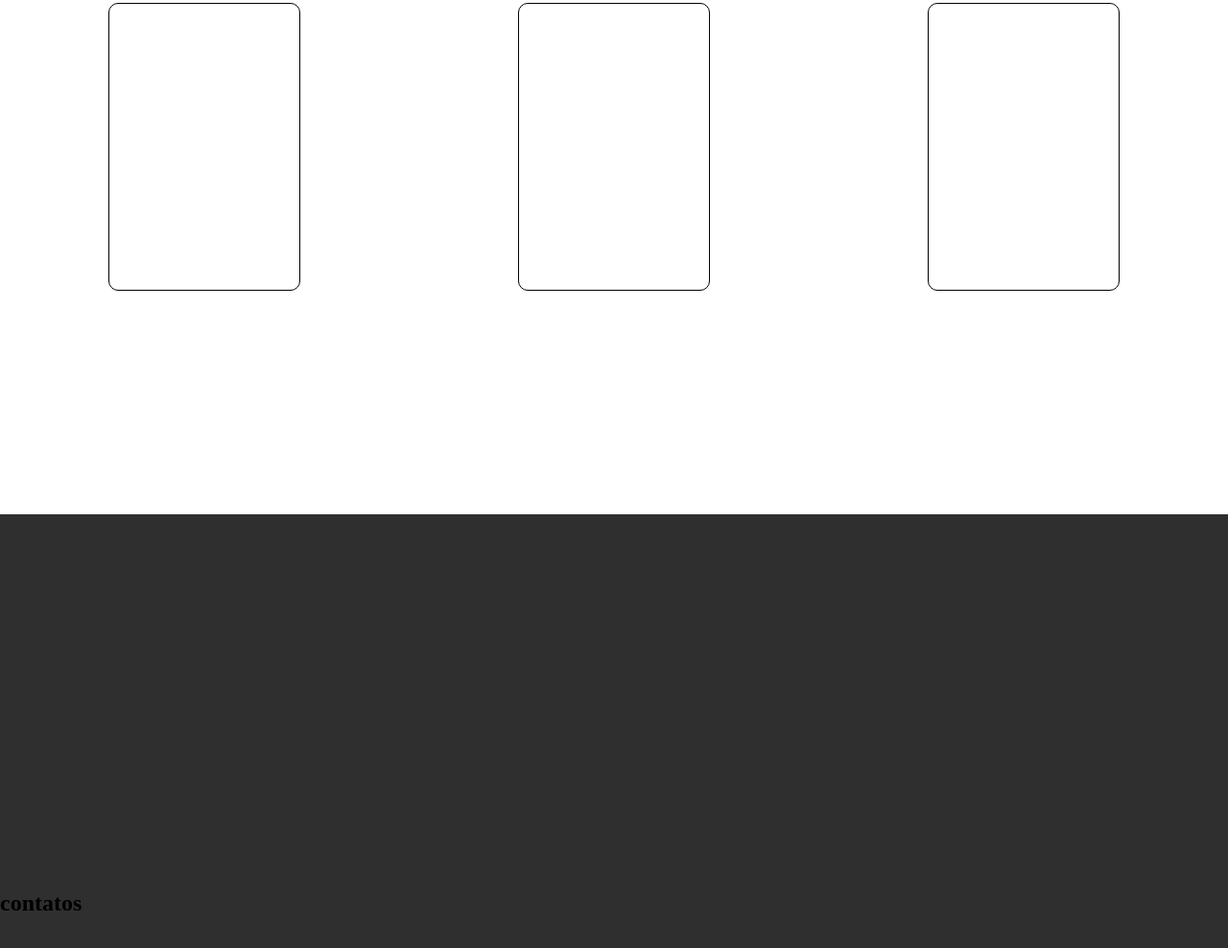
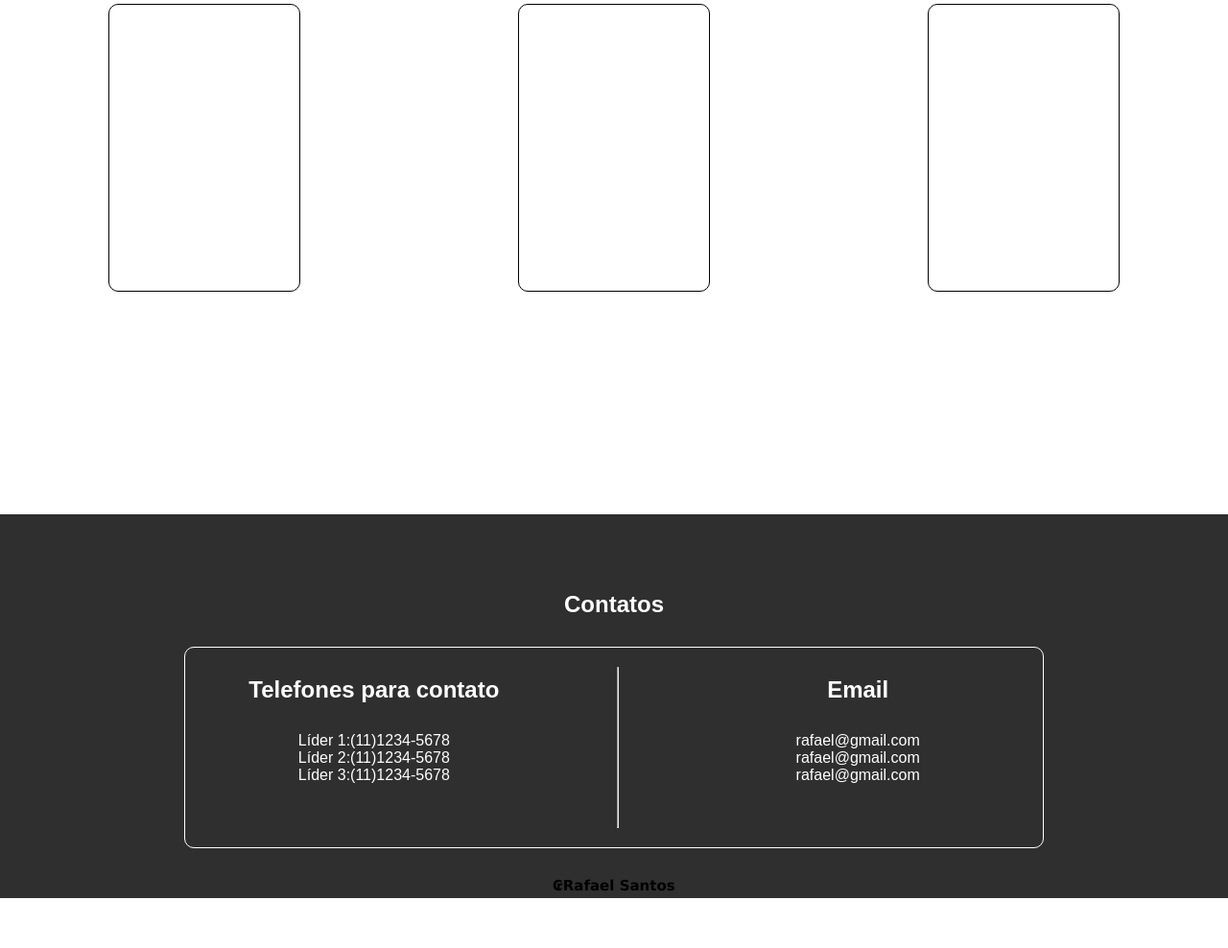
Before and after one commit to RafaelDFSdev/DragonsGuardians, a plain HTML site: page index.html in a window 1280 px wide. Shown: the part 1744-2732 px from the top of the page at 96% size. After the commit the page ends 2680 px from the top, so only its background shows below. Drawn offline with Linux system fonts and the light colour scheme.

Commit message:
contatos commit

```diff
--- a/css/style.css
+++ b/css/style.css
@@ -81,6 +81,8 @@ hr{
 }
 .campeonatos{
     padding-top: 100px;
+    text-align: center;
+    font-family: 'Poppins', sans-serif;
 }
 .contatos{
     padding-top: 50px;
@@ -116,6 +118,37 @@ hr{
 .contatos{
     background-color: #302f2f;
     display: flex;
+    flex-direction: column;
     align-items: center;
+    color: white;
+    height: 50vh;
+    font-family: 'Poppins', sans-serif;
+}
+.contatos h1{
+    margin: 30px;
+}
+.contatos-card{
+    display: flex;
+    height: 60%;
+    width: 70%;
+    border: 1px solid white;
+    border-radius: 10px;
+    justify-content: space-around;
+}
+.telefone{
+    text-align: center;
 
 }
+.email{
+    text-align: center;
+    width: 35%;
+}
+.footer{
+    height: 10px;
+    display: flex;
+    flex-direction: column;
+    align-items: center;
+    color: black;
+    font-family: Verdana, Geneva, Tahoma, sans-serif;
+    font-size: 10px;
+}
--- a/index.html
+++ b/index.html
@@ -48,7 +48,7 @@
             </div>
         </section>
         <section id="campeonatos" class="campeonatos">
-            <h1>campeonatos</h1>
+            <h1>Campeonatos</h1>
             <div class="cards">
                 <div class="card">
                     <h1></h1>
@@ -62,7 +62,25 @@
             </div>
         </section>
         <section id="contatos" class="contatos">
-            <h1>contatos</h1>
+            <h1>Contatos</h1>
+            <div class="contatos-card">
+                <div class="telefone">
+                    <h1>Telefones para contato</h1>
+                    <p>Líder 1:(11)1234-5678</p>
+                    <p>Líder 2:(11)1234-5678</p>
+                    <p>Líder 3:(11)1234-5678</p>
+                </div>
+                <hr>
+                <div class="email">
+                    <h1>Email</h1>
+                   <p>rafael@gmail.com</p>
+                   <p>rafael@gmail.com</p>
+                   <p>rafael@gmail.com</p>
+                </div>
+            </div>
+            <div class="footer">
+                <h1>₢Rafael Santos</h1>
+            </div>
         </section>
     </main>
 
```
